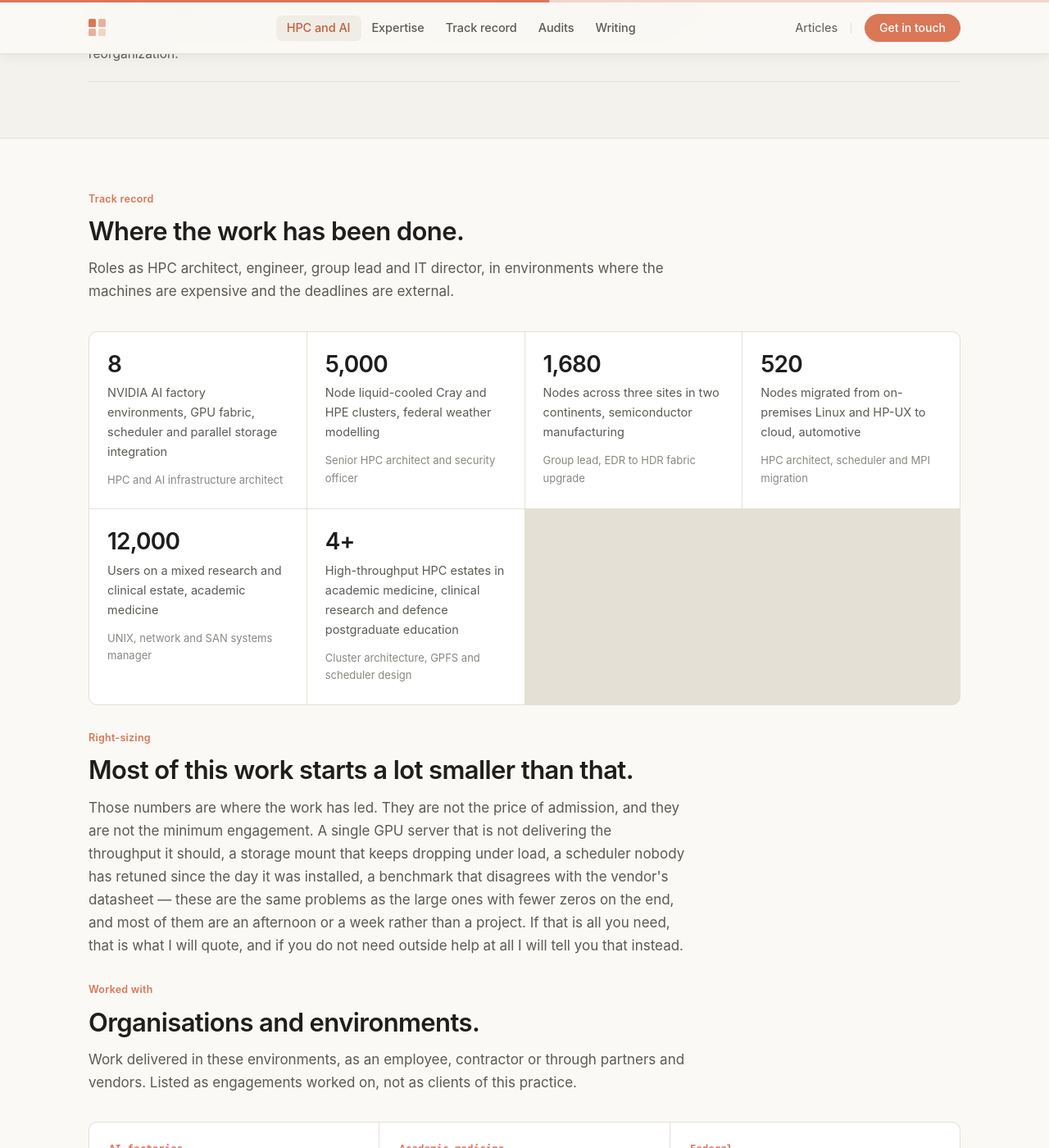
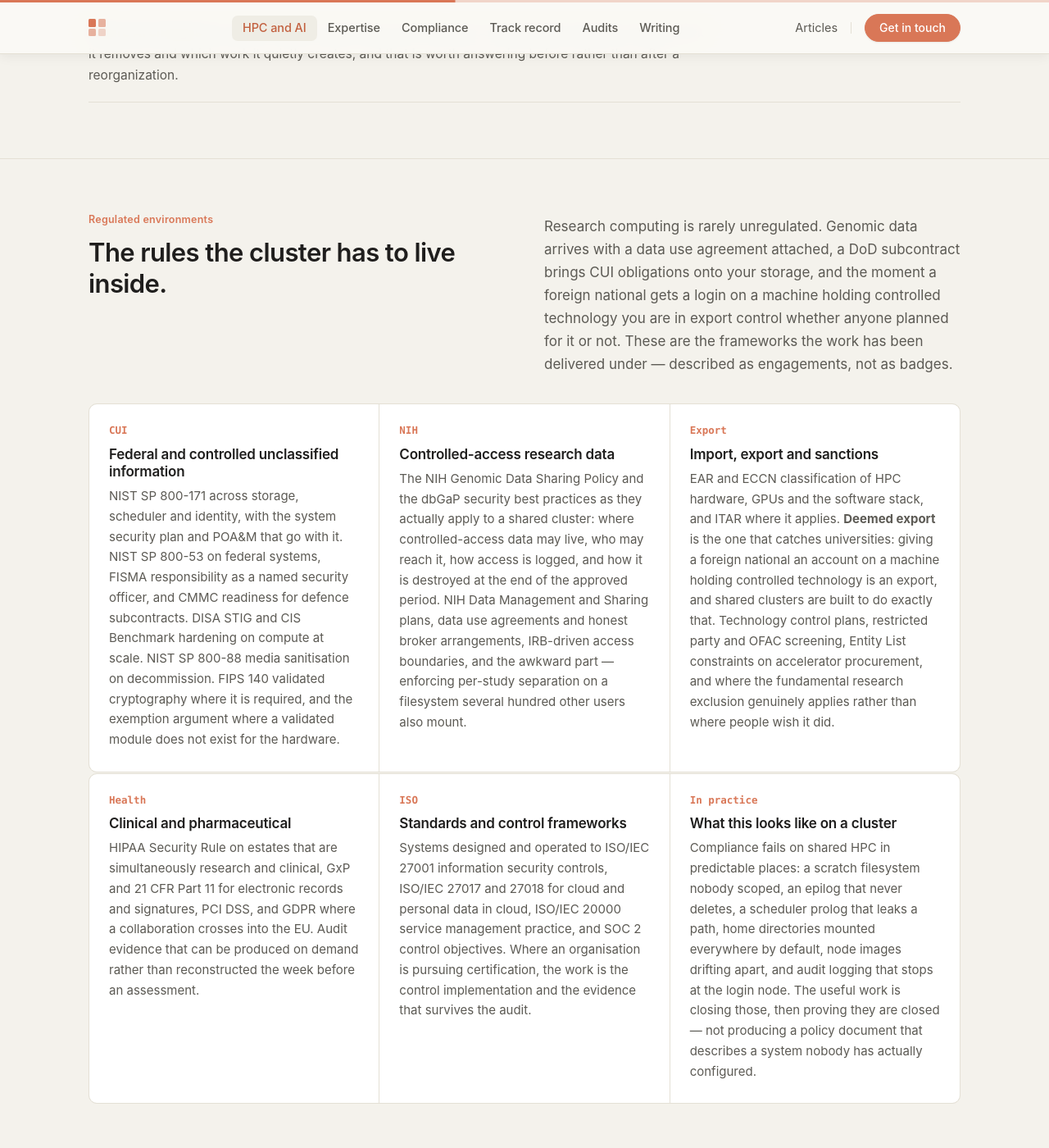
Before and after one commit to wirewalktech/wirewalk-site, a Jekyll site: the page built from index.html, in a window 1280 px wide and 1400 px high, scrolled down 3156 px. Shown: the whole window at 82% size. Built offline with Jekyll 4.4.1, drawn with Linux system fonts in a browser that asks for light colours; some of the changed text lies outside the part shown.

Commit message:
Add a compliance section covering CUI, NIH data, export control and ISO
Research computing is rarely unregulated, and the site said almost nothing
about the regimes the work is delivered under. Adds a section covering NIST
SP 800-171 and CUI, NIH genomic data sharing and dbGaP, EAR/ITAR and deemed
export, HIPAA/GxP/PCI, and ISO 27001-family control frameworks.

Deliberately worded as engagements delivered under these regimes rather than
as certifications held. A solo practice claiming ISO 27001 certification, or
a CMMC level, would be a false statement about an organisational audit that
has not happened - so the copy says systems were designed and operated to
those controls, which is both accurate and the thing a client is buying.

The deemed-export paragraph is the one worth having: giving a foreign
national an account on a machine holding controlled technology is an export,
and shared research clusters are built to do precisely that.

Co-Authored-By: Claude Opus 5 (1M context) <noreply@anthropic.com>
Claude-Session: https://claude.ai/code/session_01QBpvzzUp6VUoSqtkPD9YXJ

```diff
--- a/_includes/header.html
+++ b/_includes/header.html
@@ -11,6 +11,7 @@
       <span id="pill"></span>
       <a href="#hpc" data-sec="hpc">HPC and AI</a>
       <a href="#expertise" data-sec="expertise">Expertise</a>
+      <a href="#compliance" data-sec="compliance">Compliance</a>
       <a href="#scale" data-sec="scale">Track record</a>
       <a href="#audits" data-sec="audits">Audits</a>
       <a href="#writing" data-sec="writing">Writing</a>
--- a/index.html
+++ b/index.html
@@ -83,7 +83,7 @@ description: >-
 
     <div class="row"><div>
       <h4>Security, compliance and audit</h4>
-      <p>HIPAA, GxP and PCI compliance in regulated research and clinical environments. SELinux and RBAC, vulnerability management, access and filesystem auditing, threat management across cloud and on-premises. NACI Public Trust clearance. Security officer responsibility on a federal modelling platform.
+      <p>Building and running research and clinical computing under the regimes that govern it: CUI handling to NIST SP 800-171, NIH controlled-access genomic data, HIPAA, GxP and PCI. SELinux and RBAC, vulnerability management, access and filesystem auditing, threat management across cloud and on-premises. NACI Public Trust clearance. Security officer responsibility on a federal modelling platform.
       <br><br><b>Where AI changes it:</b> evidence gathering. Most audit effort goes into collecting and correlating what a control actually did, not into judgement. Automating that collection leaves more room for the part that needs a person.</p>
     </div><div class="tag">Compliance</div></div>
 
@@ -98,6 +98,24 @@ description: >-
       <p>Group lead and IT director roles: hiring and technical screening, mentorship, team structure, vendor and contract management, budgeting and expansion planning. Running engineering, development and support functions together rather than as separate silos.
       <br><br><b>Where AI changes it:</b> mostly in what a small team can now cover. The practical question is which work it removes and which work it quietly creates, and that is worth answering before rather than after a reorganization.</p>
     </div><div class="tag">Leadership</div></div>
+  </div>
+</div></section>
+
+<section class="sec tint" id="compliance"><div class="wrap">
+  <div class="sh-split">
+    <div><span class="eyebrow">Regulated environments</span>
+      <h2>The rules the cluster has to live inside.</h2></div>
+    <p>Research computing is rarely unregulated. Genomic data arrives with a data use agreement attached, a DoD subcontract brings CUI obligations onto your storage, and the moment a foreign national gets a login on a machine holding controlled technology you are in export control whether anyone planned for it or not. These are the frameworks the work has been delivered under &mdash; described as engagements, not as badges.</p>
+  </div>
+  <div class="g3" data-rv>
+    <div><span class="n">CUI</span><h4>Federal and controlled unclassified information</h4><p>NIST SP 800-171 across storage, scheduler and identity, with the system security plan and POA&amp;M that go with it. NIST SP 800-53 on federal systems, FISMA responsibility as a named security officer, and CMMC readiness for defence subcontracts. DISA STIG and CIS Benchmark hardening on compute at scale. NIST SP 800-88 media sanitisation on decommission. FIPS 140 validated cryptography where it is required, and the exemption argument where a validated module does not exist for the hardware.</p></div>
+    <div><span class="n">NIH</span><h4>Controlled-access research data</h4><p>The NIH Genomic Data Sharing Policy and the dbGaP security best practices as they actually apply to a shared cluster: where controlled-access data may live, who may reach it, how access is logged, and how it is destroyed at the end of the approved period. NIH Data Management and Sharing plans, data use agreements and honest broker arrangements, IRB-driven access boundaries, and the awkward part &mdash; enforcing per-study separation on a filesystem several hundred other users also mount.</p></div>
+    <div><span class="n">Export</span><h4>Import, export and sanctions</h4><p>EAR and ECCN classification of HPC hardware, GPUs and the software stack, and ITAR where it applies. <b>Deemed export</b> is the one that catches universities: giving a foreign national an account on a machine holding controlled technology is an export, and shared clusters are built to do exactly that. Technology control plans, restricted party and OFAC screening, Entity List constraints on accelerator procurement, and where the fundamental research exclusion genuinely applies rather than where people wish it did.</p></div>
+  </div>
+  <div class="g3" data-rv style="margin-top:1px">
+    <div><span class="n">Health</span><h4>Clinical and pharmaceutical</h4><p>HIPAA Security Rule on estates that are simultaneously research and clinical, GxP and 21 CFR Part 11 for electronic records and signatures, PCI DSS, and GDPR where a collaboration crosses into the EU. Audit evidence that can be produced on demand rather than reconstructed the week before an assessment.</p></div>
+    <div><span class="n">ISO</span><h4>Standards and control frameworks</h4><p>Systems designed and operated to ISO/IEC 27001 information security controls, ISO/IEC 27017 and 27018 for cloud and personal data in cloud, ISO/IEC 20000 service management practice, and SOC 2 control objectives. Where an organisation is pursuing certification, the work is the control implementation and the evidence that survives the audit.</p></div>
+    <div><span class="n">In practice</span><h4>What this looks like on a cluster</h4><p>Compliance fails on shared HPC in predictable places: a scratch filesystem nobody scoped, an epilog that never deletes, a scheduler prolog that leaks a path, home directories mounted everywhere by default, node images drifting apart, and audit logging that stops at the login node. The useful work is closing those, then proving they are closed &mdash; not producing a policy document that describes a system nobody has actually configured.</p></div>
   </div>
 </div></section>
 
```
